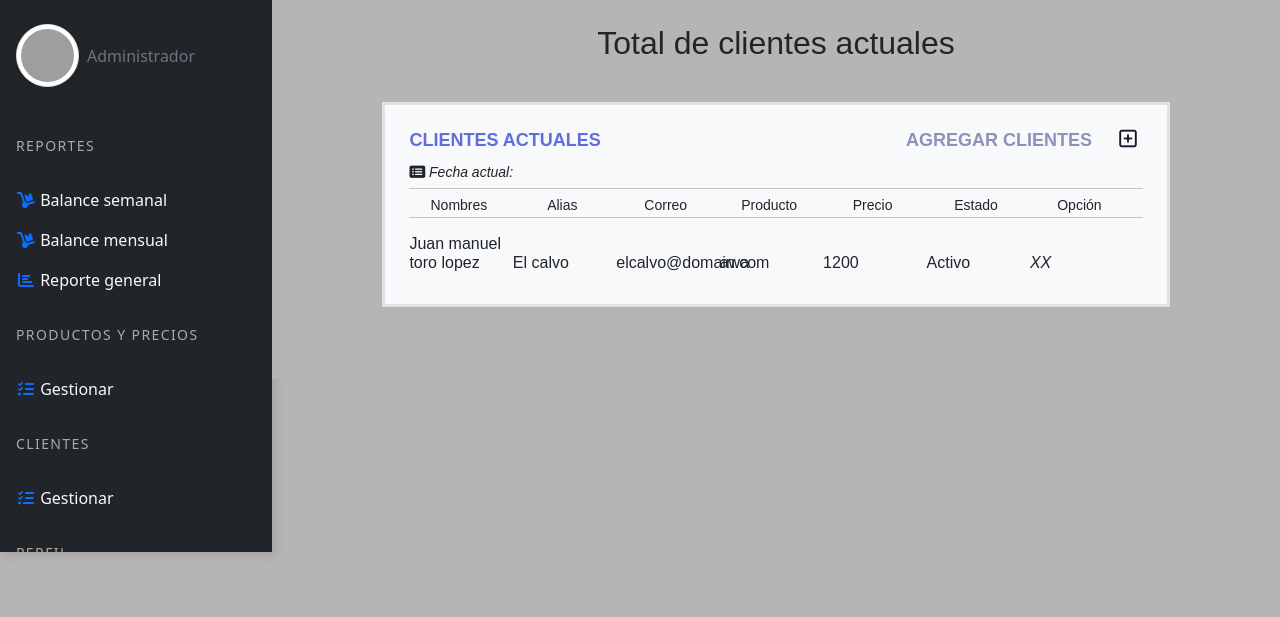
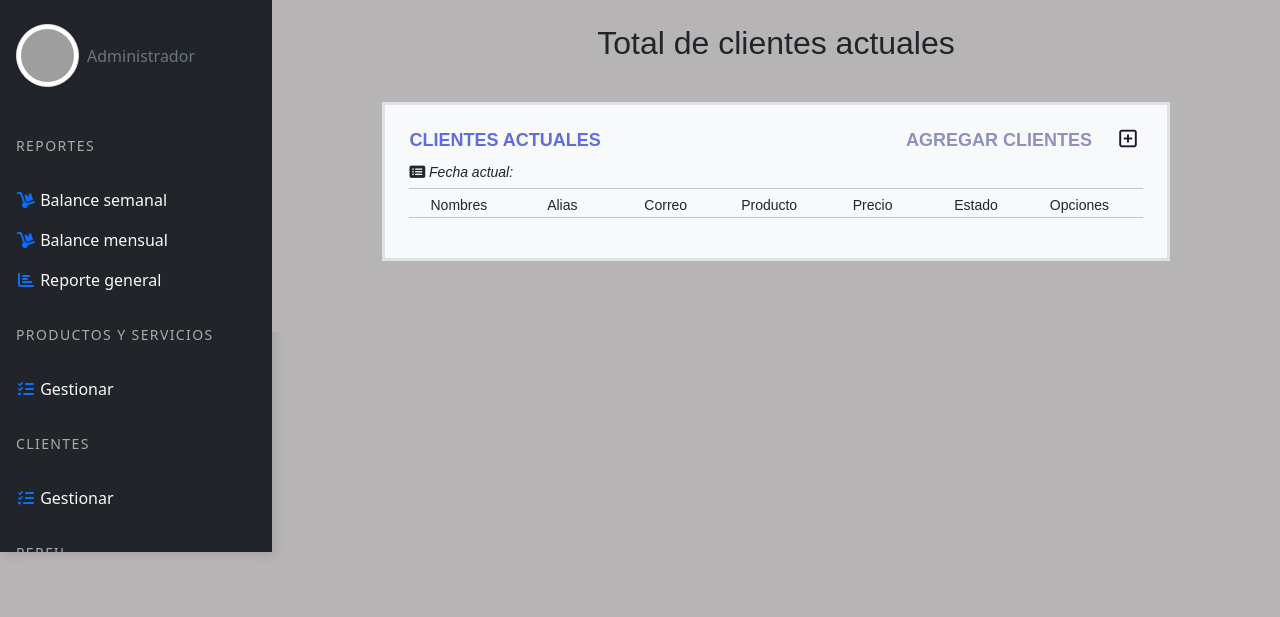
Before and after one commit to dclavijo45/PyWebAjaxFlask, a Python web app: template templates/admin/cpaCustomers.html in a window 1280 px wide. Shown: the part 66-683 px from the top of the page. Run offline with Jinja, Linux system fonts and the light colour scheme; the template is opened without the code that fills it: most values are stand-ins (such as "Sample title", 1, 10 or a date in 2020); some libraries are stand-ins or nearby versions; grey boxes are pictures that could not be loaded.

Commit message:
Add system for view customers and fic

```diff
--- a/db.sql
+++ b/db.sql
@@ -42,8 +42,8 @@ CREATE TABLE clientes(
     producto_asociado int not null,
     creador_cliente int not null,
 	estado_cliente tinyint(1) not null default 1,
-    precio_diferente tinyint(1) not null default 0,
-    precio_de_pago double not null default 0,
+    /*precio_diferente tinyint(1) not null default 0,
+    precio_de_pago double not null default 0,*/
     foreign key(creador_cliente) references usuarios(id),
     foreign key(producto_asociado) references productos(id)
 );
--- a/static/css/cpadmin.css
+++ b/static/css/cpadmin.css
@@ -151,3 +151,69 @@
 .w-13 {
   width: 13.5%;
 }
+
+.w-x {
+  width: 13.8%;
+  overflow-x: auto;
+}
+
+/* Estilos para motores Webkit y blink (Chrome, Safari, Opera... )*/
+#ListUsersAdmin3 {
+  overflow-y: scroll;
+  max-height: 125px;
+  display: block;
+  position: relative;
+}
+
+#ListUsersAdmin3::-webkit-scrollbar {
+  -webkit-appearance: none;
+}
+
+#ListUsersAdmin3::-webkit-scrollbar:vertical {
+  width: 8px;
+}
+
+#ListUsersAdmin3::-webkit-scrollbar-button:increment::-webkit-scrollbar-button {
+  display: none;
+}
+
+#ListUsersAdmin3::-webkit-scrollbar:horizontal {
+  height: 10px;
+}
+
+#ListUsersAdmin3::-webkit-scrollbar-thumb {
+  background-color: #8a7d7d;
+  border-radius: 3px;
+  border: 1px solid #f1f2f3;
+}
+
+#ListUsersAdmin3::-webkit-scrollbar-track {
+  background-color: #90989b;
+}
+
+/*Estilos de scroll horizontal*/
+.w-x::-webkit-scrollbar {
+  -webkit-appearance: none;
+}
+
+.w-x::-webkit-scrollbar:vertical {
+  width: 8px;
+}
+
+.w-x::-webkit-scrollbar-button:increment::-webkit-scrollbar-button {
+  display: none;
+}
+
+.w-x::-webkit-scrollbar:horizontal {
+  height: 10px;
+}
+
+.w-x::-webkit-scrollbar-thumb {
+  background-color: #8a7d7d;
+  border-radius: 3px;
+  border: 1px solid #f1f2f3;
+}
+
+.w-x::-webkit-scrollbar-track {
+  background-color: #90989b;
+}
--- a/static/js/cpaCustomers.js
+++ b/static/js/cpaCustomers.js
@@ -1,15 +1,59 @@
 // insert data to view
 
 // List users tab
-function loadListUsersAdminCus() {}
+function loadListUsersAdminCus() {
+  let listUsersApi = "";
+  document.getElementById("ListUsersAdmin3").innerHTML = "";
+  if (listCus.id_cliente.length == 0) {
+    document.getElementById("ListUsersAdmin3").innerHTML = `
+      <h4 class="text-center text-dark d-block">No hay clientes</h4>
+      `;
+  } else {
+    for (let i = 0; i < listCus.id_cliente.length; i++) {
+      listUsersApi += `<div class="d-block text-center text-dark">
+            <span class="d-inline-block w-x">${listCus.nombres[i]} ${
+        listCus.apellidos[i]
+      }</span>
+            <span class="d-inline-block w-x">${listCus.alias[i]}</span>
+            <span class="d-inline-block w-x">${listCus.correo[i]}</span>
+            <span class="d-inline-block w-x">${
+              listCus.nombre_producto_asociado[i]
+            }</span>
+            <span class="d-inline-block w-x">${
+              listCus.precio_producto_asociado[i]
+            }</span>${
+        listCus.estado_cliente[i] == 1
+          ? `<span class="d-inline-block w-x">En servicio <i class="fas fa-circle text-success optionsBarUserAdmin" title="Cliente activo"></i></span>`
+          : `<span class="d-inline-block w-x">Sin servicio <i class="fas fa-circle text-danger optionsBarUserAdmin" title="Cliente inactivo"></i></span>`
+      }
+    <span class="d-inline-block w-x">
+    <i class="far fa-edit text-primary optionsBarUserAdmin" title="Editar cliente"></i>
+        <form class="d-inline" action="#">
+                <input type="hidden" name="id_registro" value="${
+                  listCus.id_cliente[i]
+                }">
+                <i class="far fa-trash-alt text-danger optionsBarUserAdmin d-inline sty1-list-usr-md-cpadmin" title="Borrar cliente" onclick="deleteRegCusLu(this.parentNode)"></i>
+        </form>
+        </div>
+        <hr>`;
+    }
+    document.getElementById("ListUsersAdmin3").innerHTML = listUsersApi;
+  }
+}
 
 // insert products available
 function addProductsSelectList() {
   let list = `<option hidden selected value="">Seleccione un producto</option>`;
-  for (let i = 0; i < listProds.nombres.length; i++) {
-    list += `<option value="${listProds.id[i]}">${listProds.nombres[i]}</option>`;
+  if (listProds.nombres.length == 0) {
+    document.getElementById(
+      "ListProductsSelect"
+    ).innerHTML = `<option hidden selected value="">No hay productos</option>`;
+  } else {
+    for (let i = 0; i < listProds.nombres.length; i++) {
+      list += `<option value="${listProds.id[i]}">${listProds.nombres[i]}</option>`;
+    }
+    document.getElementById("ListProductsSelect").innerHTML = list;
   }
-  document.getElementById("ListProductsSelect").innerHTML = list;
 }
 
 // run functions for add data
@@ -124,7 +168,7 @@ $("#btnSaveRegistercpa").click((e) => {
       $("#alertDangerSystem").fadeOut();
     }, 2000);
     return false;
-  } else if ($("#listProductsSelect").val() == 0) {
+  } else if ($("#ListProductsSelect").val() == 0) {
     $("#alertDangerSystem").html(`Selecciona un producto!`).fadeIn();
     setTimeout(function () {
       $("#alertDangerSystem").fadeOut();
@@ -154,14 +198,14 @@ $("#btnSaveRegistercpa").click((e) => {
     ),
     dataType: "json",
     success: function (info) {
+      listCus = info;
+      runAllBeforeUpdate();
       $("#formSubmitCus")[0].reset();
       console.log(info);
       $("#alertPrimarySystem").html(`Cliente guardado!`).fadeIn();
       setTimeout(function () {
         $("#alertPrimarySystem").fadeOut();
       }, 2000);
-
-      runAllBeforeUpdate();
     },
     error: function (jqXHR, status, error) {
       $("#alertDangerSystem")
@@ -186,12 +230,6 @@ $("#IARquantity").on("keydown", function (e) {
   }
 });
 
-// Fix list users qnt
-if (userinfo.customers.total == 0)
-  document.getElementById(
-    "ListUsersAdmin2"
-  ).innerHTML = `<h4 class="text-center text-dark d-block">No hay clientes</h4>`;
-
 // set date now
 let dateNow = new Date();
 let fechaDeHoy = document.querySelector("#fechaDeHoy");
--- a/templates/admin/cpaCustomers.html
+++ b/templates/admin/cpaCustomers.html
@@ -41,7 +41,7 @@
         <small class="text-center d-inline-block w-13">Producto</small>
         <small class="text-center d-inline-block w-13">Precio</small>
         <small class="text-center d-inline-block w-13">Estado</small>
-        <small class="text-center d-inline-block w-13">Opción</small>
+        <small class="text-center d-inline-block w-13">Opciones</small>
     </div>
     <!--System add customer-->
     <div id="BoxLabelsAddReg" class="mt-1" style="display: none;">
@@ -51,15 +51,7 @@
 
     <!--List customers-->
     <span id="ListUsersAdmin3">
-        <div class="d-block text-dark">
-            <h6 class="d-inline-block w-13">Juan manuel toro lopez</h6>
-            <h6 class="d-inline-block w-13">El calvo</h6>
-            <h6 class="d-inline-block w-13">elcalvo@domain.com</h6>
-            <h6 class="d-inline-block w-13">awa</h6>
-            <h6 class="d-inline-block w-13">1200</h6>
-            <h6 class="d-inline-block w-13">Activo</h6>
-            <h6 class="d-inline-block w-13"><i>X</i><i>X</i></h6>
-        </div>
+
     </span>
 
     <!--System add customer-->
--- a/templates/baseAdmin.html
+++ b/templates/baseAdmin.html
@@ -90,7 +90,7 @@
                 </li>
             </ul>
 
-            <p class="text-gray font-weight-bold text-uppercase px-3 small py-4 mb-0">Productos y precios</p>
+            <p class="text-gray font-weight-bold text-uppercase px-3 small py-4 mb-0">Productos y servicios</p>
 
             <ul class="nav flex-column bg-dark mb-0">
                 <li class="nav-item">
```
